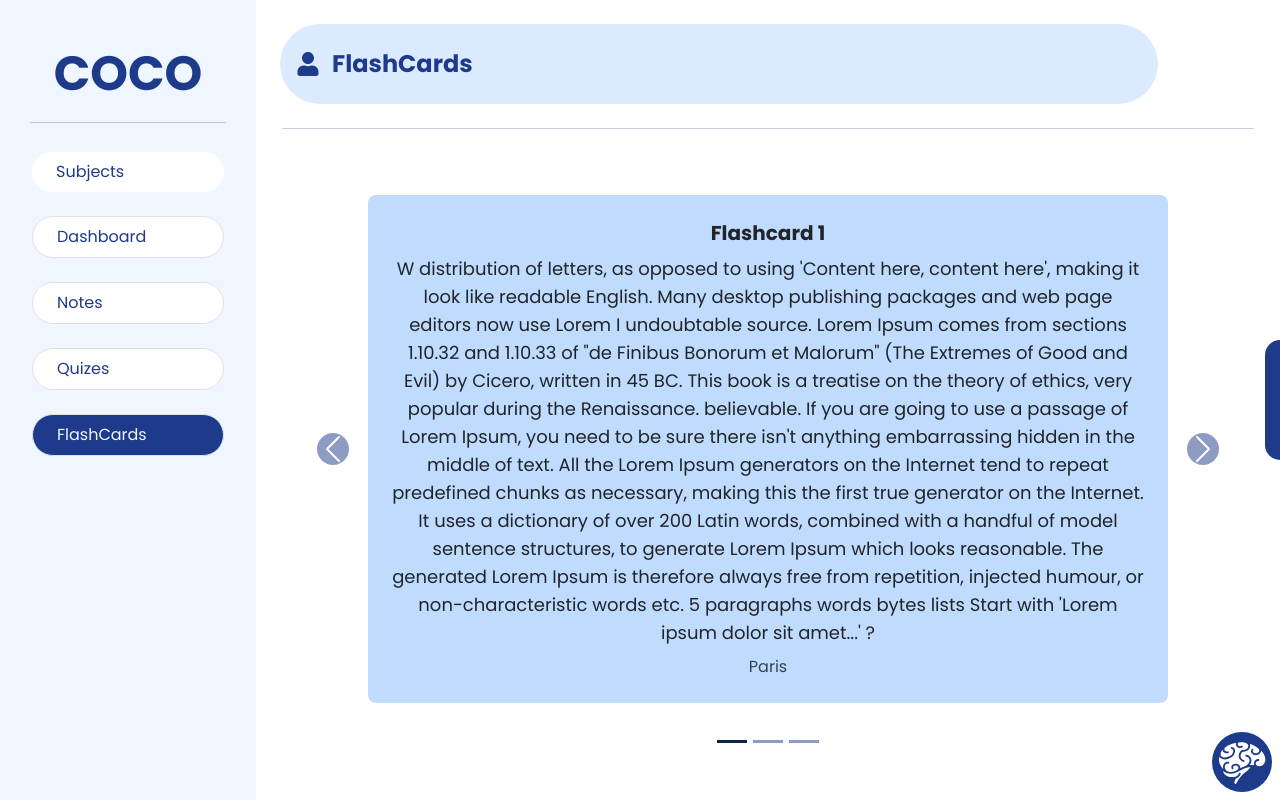
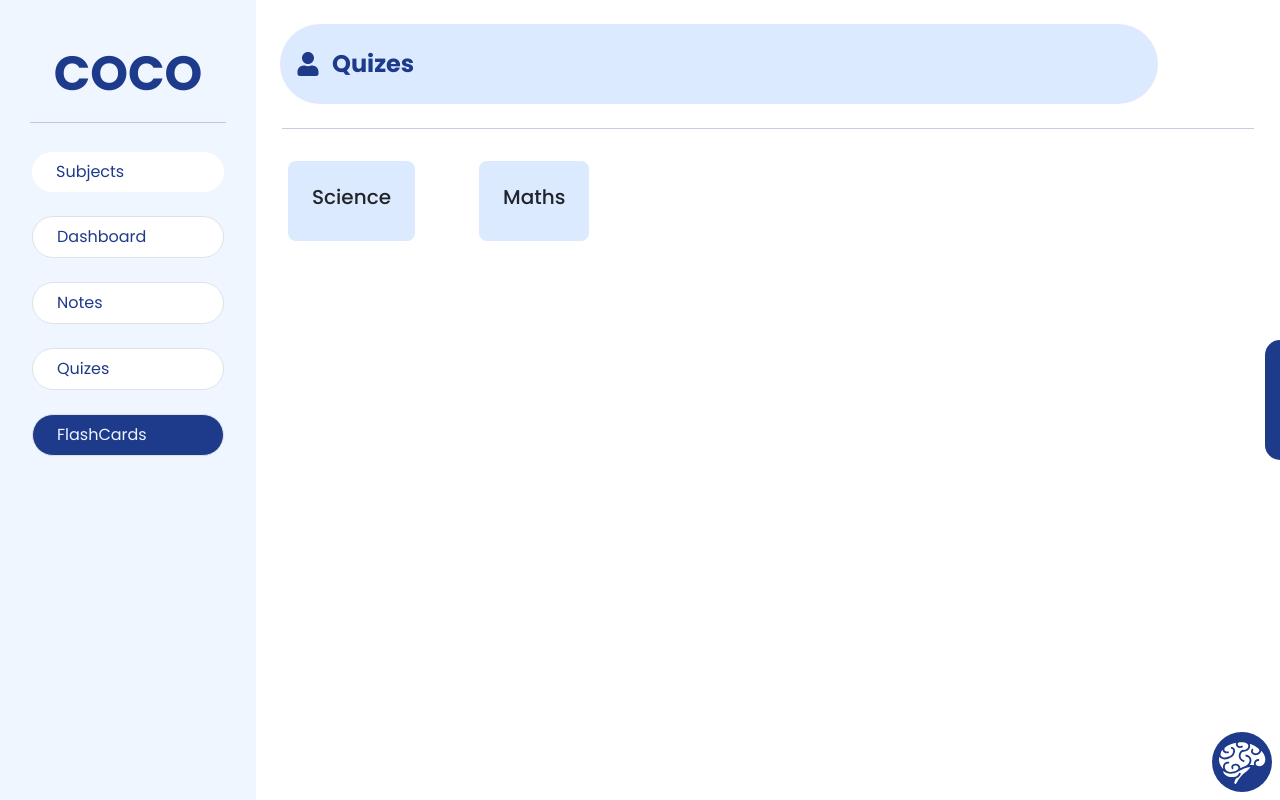
Before and after one commit to Prasun-Shiwakoti/Co-Co, a React (Vite) app in the folder frontend/: page /flashcards in a window 1280 px wide. Built offline with nearby package versions, Linux system fonts and the light colour scheme; a web font is replaced by a local one.

Commit message:
feat: flash card functionality

```diff
--- a/frontend/src/App.jsx
+++ b/frontend/src/App.jsx
@@ -12,6 +12,7 @@ import Home from "./Components/Home";
 import Dashboard from "./Components/Dashboard";
 import PlayQuiz from "./Components/PlayQuiz";
 import Charts from "./Components/Charts";
+import Flash from "./Components/Flash";
 
 function App() {
   return (
@@ -22,11 +23,12 @@ function App() {
         <Route path="/charts" element={<Charts />} />
         <Route path="/" element={<Home />} />
         <Route path="/notes" element={<Notes />} />
-        <Route path="/flashcards" element={<FlashCards />} />
+        <Route path="/flashcards" element={<Flash />} />
         <Route path="/quiz" element={<Quiz />} />
         <Route path="/login" element={<Login />} />
         <Route path="/dashboard" element={<Dashboard />} />
         <Route path="/quiz/:id" element={<PlayQuiz />} />
+        <Route path="/flashcards/:id" element={<FlashCards />} />
       </Routes>
     </div>
   );
--- /dev/null
+++ b/frontend/src/Components/Flash.jsx
@@ -0,0 +1,43 @@
+import React, { useState } from 'react'
+import { Card } from 'react-bootstrap';
+import { FaUser } from 'react-icons/fa';
+import { useNavigate } from 'react-router-dom';
+
+const Flash = () => {
+    const navigate = useNavigate();
+    const [loading, setLoading] = useState(false);
+    const [error, setError] = useState(null);
+    const [flashCards, setFlashCards] = useState([{ subjectName: "Science", id: '123' }, { subjectName: "Maths", id: '456' }]);
+
+    return (
+        <div className="w-[80%]">
+            <div>
+                <div className="flex-col flex items-center justify-center">
+                    <div className=" p-4 w-[100%]">
+                        <div className=" bg-blue-100 flex gap-1 items-center rounded-full w-[90%] h-[10vh]">
+                            <FaUser className="text-blue-900 text-2xl ml-4" />
+                            <h1 className="text-blue-900 text-2xl font-bold ml-2">Quizes</h1>
+                        </div>
+                    </div>
+                    <hr className="border-blue-900 w-[95%] " />
+                </div>
+            </div>
+            <div className="flex">
+                {
+                    flashCards.map((flashcard, index) => (<Card className="bg-transparent border-none flex items-center" >
+                        <Card.Body
+                            className="m-8 bg-blue-100 p-4 ml- rounded-lg h-auto max-h-[calc(1.5rem*9)] overflow-hidden cursor-pointer "
+                            onClick={() => {
+                                navigate(`/flashcards/${flashcard.id}`)
+                            }}
+                        >
+                            <Card.Title>{flashcard.subjectName}</Card.Title>
+                        </Card.Body>
+                    </Card>))
+                }
+            </div>
+        </div>
+    )
+}
+
+export default Flash
--- a/frontend/src/Components/FlashCards.jsx
+++ b/frontend/src/Components/FlashCards.jsx
@@ -1,8 +1,15 @@
-import React from "react";
+import React, { useState } from "react";
 import { FaUser } from "react-icons/fa";
 import Carousel from "react-bootstrap/Carousel";
 import "./FlashCards.css";
 const FlashCards = () => {
+  const [showAnswer, setShowAnswer] = useState(false);
+  const [flashCards, setFlashCards] = useState([{ question: 'Whats up', answer: 'nth' }, { question: 'hi', answer: 'nthdsa' }, { question: 'hellow', answer: 'nthwe' }]);
+
+  const flipAnswer = () => {
+    setShowAnswer(!showAnswer)
+  }
+
   return (
     <div className="w-[80%] mx-auto">
       <div className="flex-col flex items-center justify-center">
@@ -18,56 +25,17 @@ const FlashCards = () => {
       </div>
 
       <Carousel className=" h-[80vh] flex items-center" interval={null}>
+        {flashCards.map((card) => (
           <Carousel.Item>
-          <div className="flex items-center justify-center h-full">
+            <div className="flex items-center justify-center h-full cursor-pointer" onClick={flipAnswer}>
               <div className="flashcard p-6 bg-blue-200 text-center rounded-lg w-[80%] max-w-[800px]">
                 <h3 className="text-xl font-bold">Flashcard 1</h3>
                 <p className="text-lg mt-2">
-                W distribution of letters, as opposed to using 'Content here,
-                content here', making it look like readable English. Many
-                desktop publishing packages and web page editors now use Lorem I
-                undoubtable source. Lorem Ipsum comes from sections 1.10.32 and
-                1.10.33 of "de Finibus Bonorum et Malorum" (The Extremes of Good
-                and Evil) by Cicero, written in 45 BC. This book is a treatise
-                on the theory of ethics, very popular during the Renaissance.
-                believable. If you are going to use a passage of Lorem Ipsum,
-                you need to be sure there isn't anything embarrassing hidden in
-                the middle of text. All the Lorem Ipsum generators on the
-                Internet tend to repeat predefined chunks as necessary, making
-                this the first true generator on the Internet. It uses a
-                dictionary of over 200 Latin words, combined with a handful of
-                model sentence structures, to generate Lorem Ipsum which looks
-                reasonable. The generated Lorem Ipsum is therefore always free
-                from repetition, injected humour, or non-characteristic words
-                etc. 5 paragraphs words bytes lists Start with 'Lorem ipsum
-                dolor sit amet...' ?
+                  {showAnswer ? card.question : card.answer}
                 </p>
-              <p className="text-md mt-2 text-gray-700">Paris</p>
               </div>
             </div>
-        </Carousel.Item>
-
-        <Carousel.Item>
-          <div className="flex items-center justify-center h-full">
-            <div className="flashcard p-6 bg-blue-200 text-center rounded-lg w-[80%] max-w-[800px]">
-              <h3 className="text-xl font-bold">Flashcard 2</h3>
-              <p className="text-lg mt-2">What is 2 + 2?</p>
-              <p className="text-md mt-2 text-gray-700">4</p>
-            </div>
-          </div>
-        </Carousel.Item>
-
-        <Carousel.Item>
-          <div className="flex items-center justify-center h-full">
-            <div className="flashcard p-6 bg-blue-200 text-center rounded-lg w-[80%] max-w-[800px]">
-              <h3 className="text-xl font-bold">Flashcard 3</h3>
-              <p className="text-lg mt-2">
-                What is the largest planet in our solar system?
-              </p>
-              <p className="text-md mt-2 text-gray-700">Jupiter</p>
-            </div>
-          </div>
-        </Carousel.Item>
+          </Carousel.Item>))}
       </Carousel>
     </div>
   );
```
Lines whose indentation alone changed are shown as unchanged.
